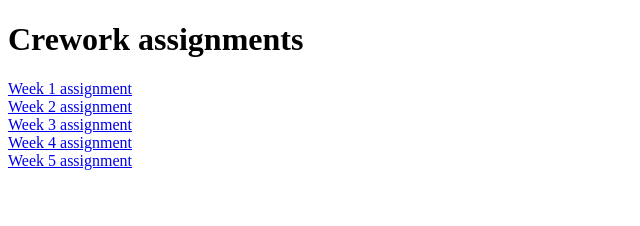
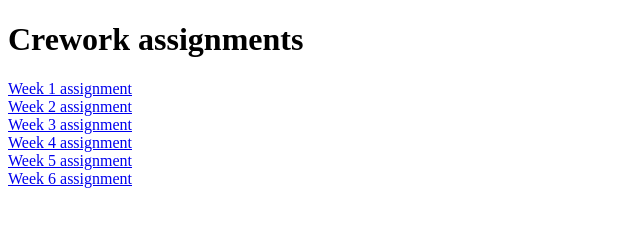
Before and after one commit to Ravirrs/ravirrs.github.io, a plain HTML site: page index.html in a window 1280 px wide. Shown: the whole page, without its empty margins (0-640 px from the left). Drawn offline with Linux system fonts and the light colour scheme.

Commit message:
New weeek 6 assignment

```diff
--- a/index.html
+++ b/index.html
@@ -21,6 +21,8 @@
     <a href="./Week-4-assignment/Week-4.html">Week 4 assignment</a>
     <br>
     <a href="./Week-5-assignment/Random-color-generator.html">Week 5 assignment</a>
+    <br>
+    <a href="./Week-6-assignment/to-do-list.html">Week 6 assignment</a>
 
 
 
```
Also changed, not shown: Week-6-assignment/to-do-list.html (added).
